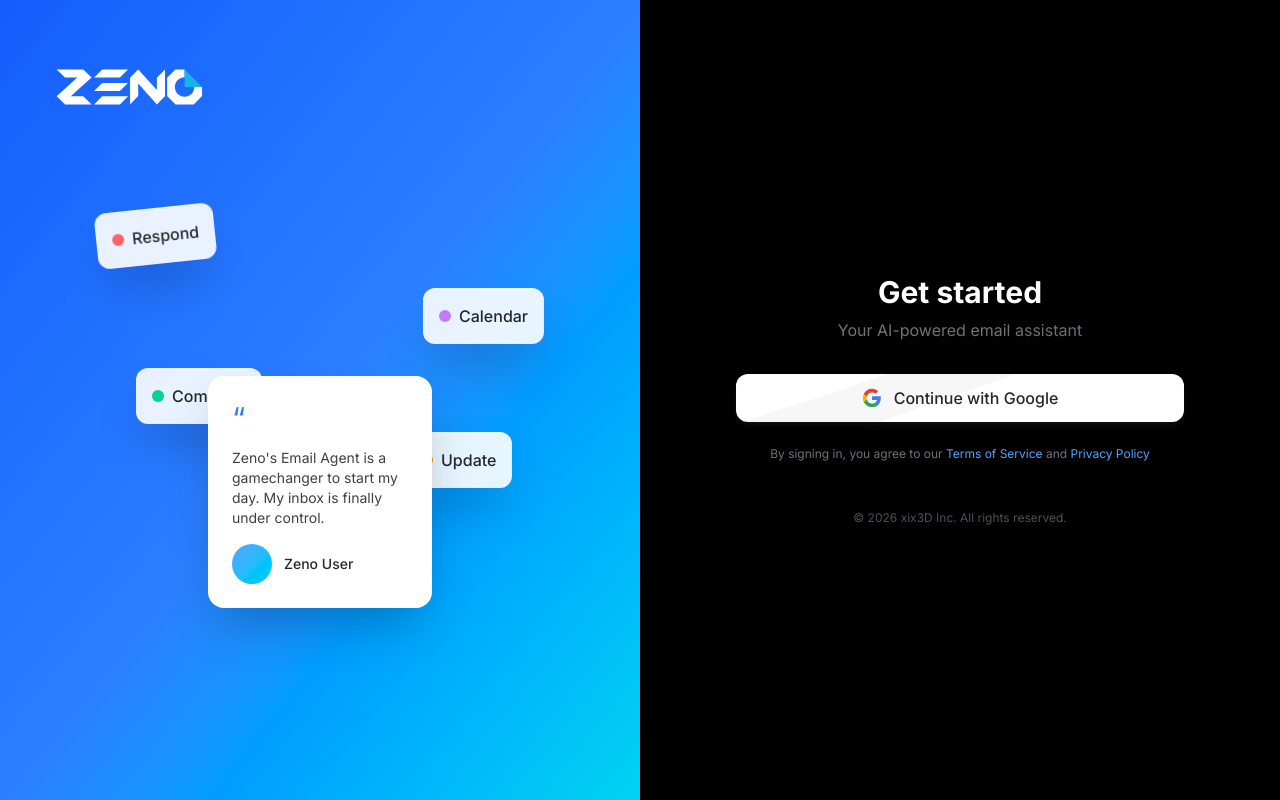
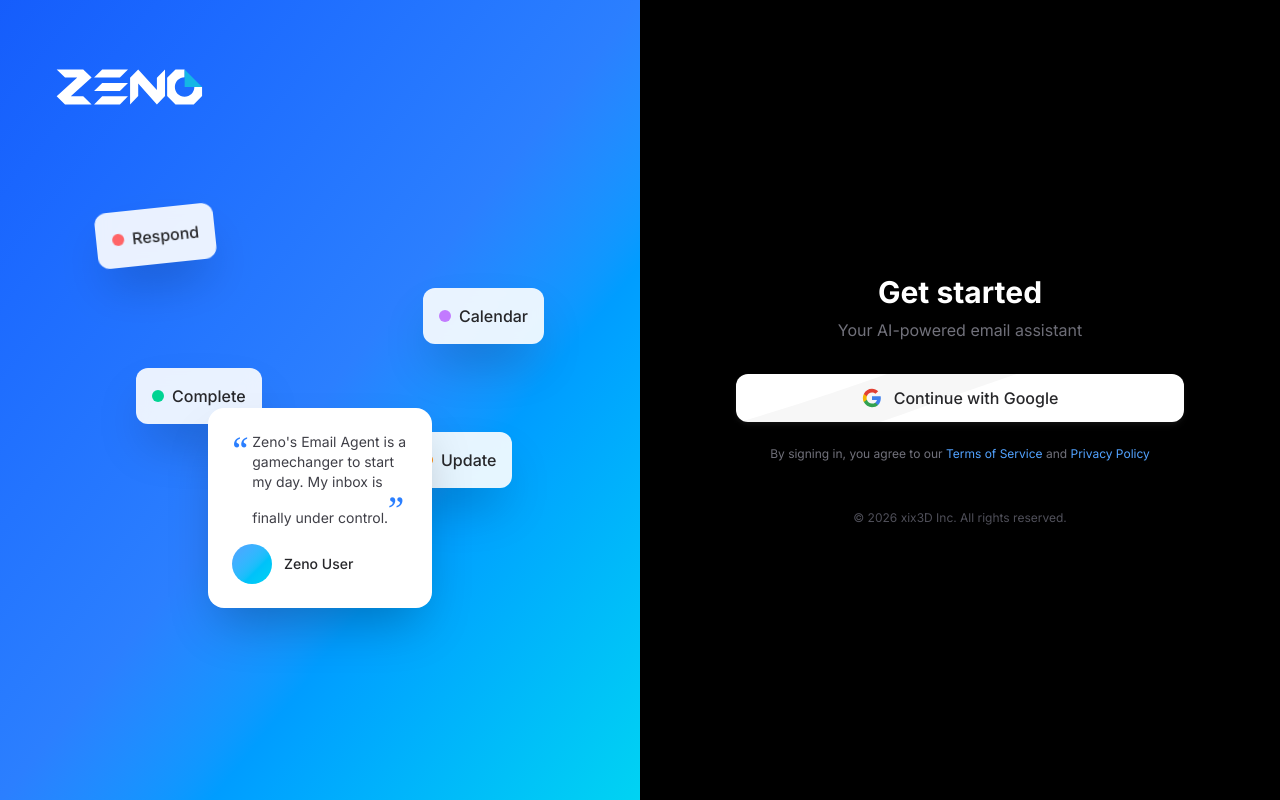
Before and after one commit to sekanson/email-agent, a Next.js app: page / in a window 1280 px wide. Built offline with nearby package versions, Linux system fonts and the light colour scheme.

Commit message:
Fix testimonial quote - add closing quotation mark

```diff
--- a/app/page.tsx
+++ b/app/page.tsx
@@ -57,12 +57,15 @@
 
             {/* Testimonial card */}
             <div className="absolute -bottom-4 left-1/2 max-w-sm -translate-x-1/2 transform rounded-2xl bg-white p-6 shadow-2xl">
-              <div className="mb-3 text-3xl text-blue-500">&ldquo;</div>
-              <p className="mb-4 text-sm text-zinc-700">
-                Zeno&apos;s Email Agent is a gamechanger to start my day. My inbox is
-                finally under control.
-              </p>
-              <div className="flex items-center gap-3">
+              <div className="flex gap-1">
+                <span className="font-serif text-4xl leading-none text-blue-500">&ldquo;</span>
+                <p className="flex-1 text-sm text-zinc-700">
+                  Zeno&apos;s Email Agent is a gamechanger to start my day. My inbox is
+                  finally under control.
+                  <span className="font-serif text-4xl leading-none text-blue-500">&rdquo;</span>
+                </p>
+              </div>
+              <div className="mt-4 flex items-center gap-3">
                 <div className="h-10 w-10 rounded-full bg-gradient-to-br from-blue-400 to-cyan-400" />
                 <span className="text-sm font-medium text-zinc-800">Zeno User</span>
               </div>
```
